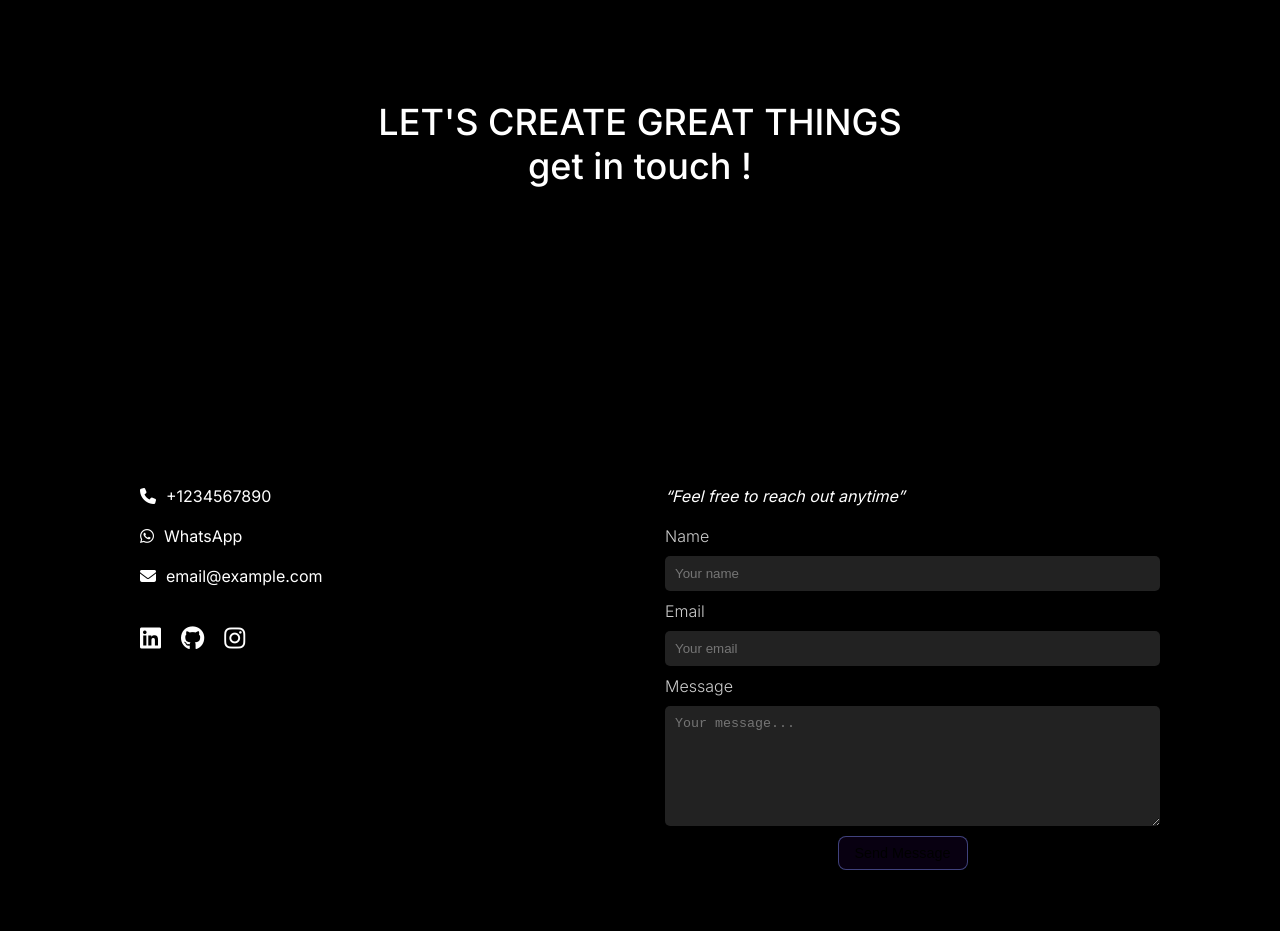
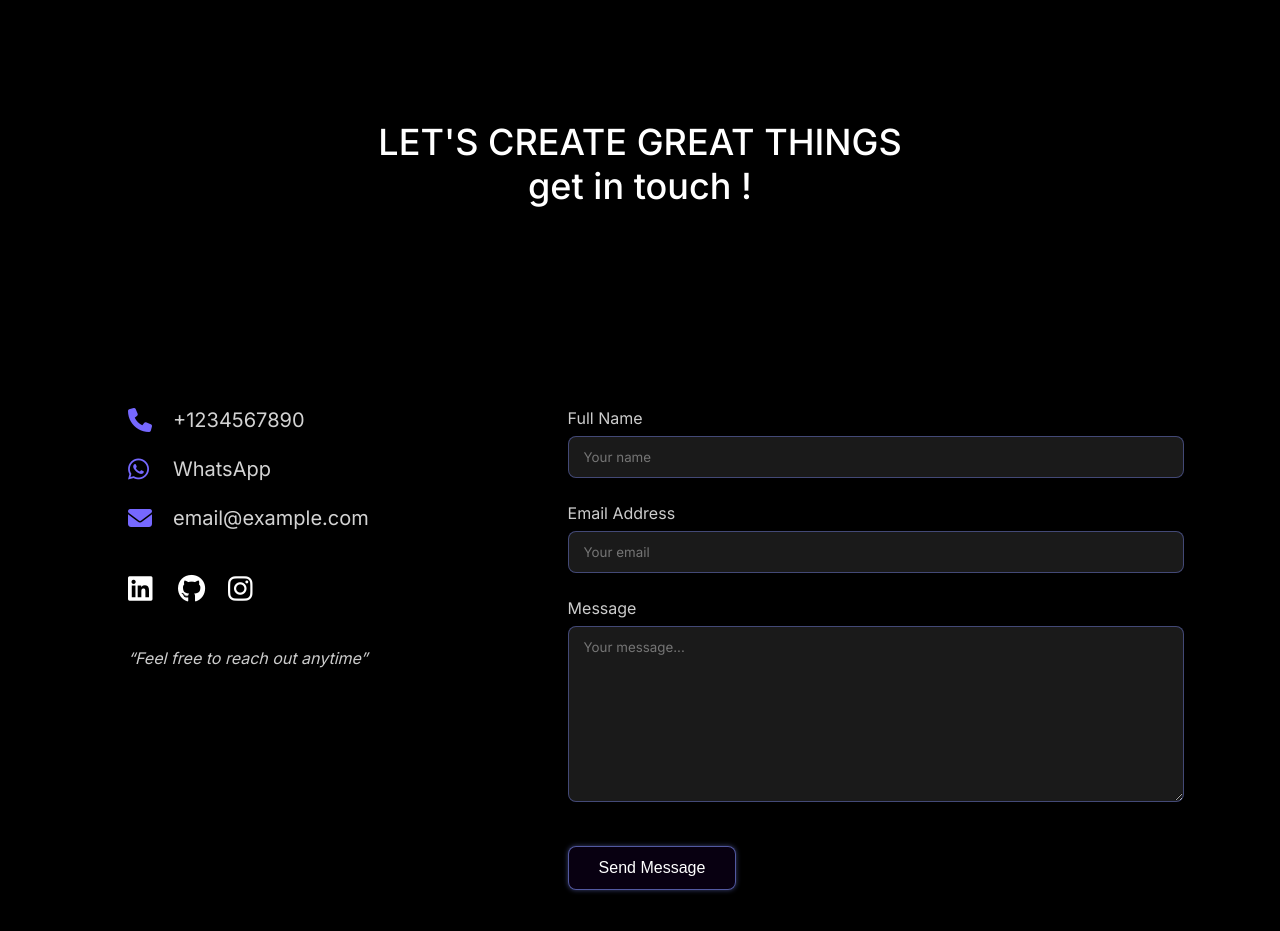
Before and after one commit to hnawn41/web-proj, a plain HTML site: page index.html in a window 1280 px wide. Shown: the part 3540-4471 px from the top of the page. Drawn offline with Linux system fonts and the light colour scheme.

Commit message:
allllmost

```diff
--- a/index.html
+++ b/index.html
@@ -114,7 +114,7 @@
 
     <div class="project-card">
       <div class="project-vidbox">
-        <img src="images/img33.jpg" alt="Mobile Design Project">
+        <img src="images/picny.jpg" alt="Mobile Design Project">
       </div>
       <div class="project-info">
         <h1>Mobile <span class="gradient">Design</span></h1>
@@ -124,13 +124,13 @@
   </section>
 
   <!-- Contact Section -->
-  <!-- Contact Section -->
+<!-- Contact Section -->
 <section id="contact" class="contact-section">
   <h1 class="section-title contact-title">LET'S CREATE GREAT THINGS <br> get in touch !</h1>
 
-  <div class="contact-flex-wrapper">
-    <!-- Left: Social Links -->
-    <div class="contact-left">
+  <div class="contact-container">
+    <!-- Left: Social Box -->
+    <div class="social-box">
       <a href="#"><i class="fas fa-phone"></i> +1234567890</a>
       <a href="#"><i class="fab fa-whatsapp"></i> WhatsApp</a>
       <a href="#"><i class="fas fa-envelope"></i> email@example.com</a>
@@ -140,18 +140,27 @@
         <a href="#"><i class="fab fa-github"></i></a>
         <a href="#"><i class="fab fa-instagram"></i></a>
       </div>
+
+      <q>Feel free to reach out anytime</q>
     </div>
 
     <!-- Right: Message Form -->
     <div class="contact-right">
-      <q>Feel free to reach out anytime</q>
-      <p>Name</p>
-      <input type="text" placeholder="Your name">
-      <p>Email</p>
-      <input type="email" placeholder="Your email">
-      <p>Message</p>
-      <textarea placeholder="Your message..."></textarea>
-      <button>Send Message</button>
+      <form>
+        <div class="form-group">
+          <label>Full Name</label>
+          <input type="text" placeholder="Your name">
+        </div>
+        <div class="form-group">
+          <label>Email Address</label>
+          <input type="email" placeholder="Your email">
+        </div>
+        <div class="form-group">
+          <label>Message</label>
+          <textarea placeholder="Your message..."></textarea>
+        </div>
+        <button type="submit">Send Message</button>
+      </form>
     </div>
   </div>
 </section>
--- a/style.css
+++ b/style.css
@@ -388,52 +388,51 @@ section {
 }
 
 /* Contact Section */
+
 /* Contact Section */
 .contact-section {
+  width: 80%;
+  min-height: 100vh;
   display: flex;
   flex-direction: column;
   align-items: center;
-  padding: 100px 5%;
-  background: rgba(0, 0, 0, 0.1);
+  justify-content: center;
+  margin: 0 auto;
+  padding: 120px 0;
 }
 
 .contact-title {
-  font-size: 36px;
+  margin-bottom: 80px;
   text-align: center;
-  color: white;
-  margin-bottom: 50px;
 }
 
-/* Flex wrapper for contact content */
-.contact-flex-wrapper {
+.contact-container {
   display: flex;
+  width: 100%;
+  gap: 50px;
   justify-content: space-between;
-  align-items: flex-start;
-  width: 100%;
-  max-width: 1000px;
-  gap: 50px;
 }
 
-/* Left: Contact info + icons */
-.contact-left {
-  flex: 1;
+.social-box {
   display: flex;
   flex-direction: column;
-  gap: 20px;
+  gap: 25px;
+  width: 40%;
 }
 
-.contact-left a {
-  color: white;
+.social-box a {
+  color: lightgray;
   text-decoration: none;
-  font-size: 1rem;
+  font-size: 20px;
   display: flex;
   align-items: center;
-  gap: 10px;
-  transition: color 0.3s ease;
 }
 
-.contact-left a:hover {
-  color: cyan;
+.social-box i {
+  color: #7668ff;
+  font-size: 24px;
+  margin-right: 15px;
+  width: 30px;
 }
 
 .social-icons {
@@ -442,66 +441,61 @@ section {
   margin-top: 20px;
 }
 
-.social-icons a {
-  font-size: 1.5rem;
+.social-icons a i {
   color: white;
-  transition: transform 0.3s ease;
+  font-size: 28px;
+  margin: 0;
 }
 
-.social-icons a:hover {
-  transform: scale(1.2);
-  color: cyan;
+.social-box q {
+  font-style: italic;
+  color: #ccc;
+  margin-top: 20px;
 }
 
-/* Right: Message form */
 .contact-right {
-  flex: 1;
-  display: flex;
-  flex-direction: column;
-  gap: 10px;
+  width: 60%;
 }
 
-.contact-right q {
-  color: white;
-  font-style: italic;
-  margin-bottom: 10px;
+.form-group {
+  margin-bottom: 25px;
 }
 
-.contact-right p {
-  margin: 0;
-  font-weight: 300;
+.form-group label {
+  display: block;
+  margin-bottom: 8px;
   color: #ccc;
 }
 
-.contact-right input,
-.contact-right textarea {
-  padding: 10px;
-  border: none;
-  border-radius: 5px;
+.form-group input,
+.form-group textarea {
   width: 100%;
-  background-color: #222;
+  padding: 12px 15px;
+  background: rgba(255, 255, 255, 0.1);
+  border: 1px solid #727fde77;
+  border-radius: 8px;
   color: white;
+  font-family: 'Inter', sans-serif;
 }
 
-.contact-right textarea {
+.form-group textarea {
+  height: 150px;
   resize: vertical;
-  min-height: 100px;
 }
 
 .contact-right button {
-  padding: 8px 16px;        /* Super slim padding */
-  font-size: 0.9rem;        /* Smaller text */
-  width: auto;              /* Natural width */
-  margin: 0 auto;           /* Centered */
-  display: block;           /* Required for centering */
-  border-radius: 8px;       /* Slightly rounded */
-  border: 1px solid #727fde86;
-  background: #2200493d;
-  transition: all 0.3s;     /* Smooth hover */
+  margin-top: 15px;
+  color: white;
+  padding: 12px 30px;
+  border-radius: 8px;
+  background-color: #2200493d;
+  border: 1px solid #727fdeb4;
+  box-shadow: 0 0 5px #727fde86;
+  cursor: pointer;
+  transition: 0.3s;
+  font-size: 16px;
 }
 
-
 .contact-right button:hover {
-  transform: scale(0.96);   /* Micro-click effect */
-  box-shadow: 0 0 12px #727fde;
+  box-shadow: 0 0 15px #727fde86;
 }
```
Also changed, not shown: images/picny.jpg (added).
